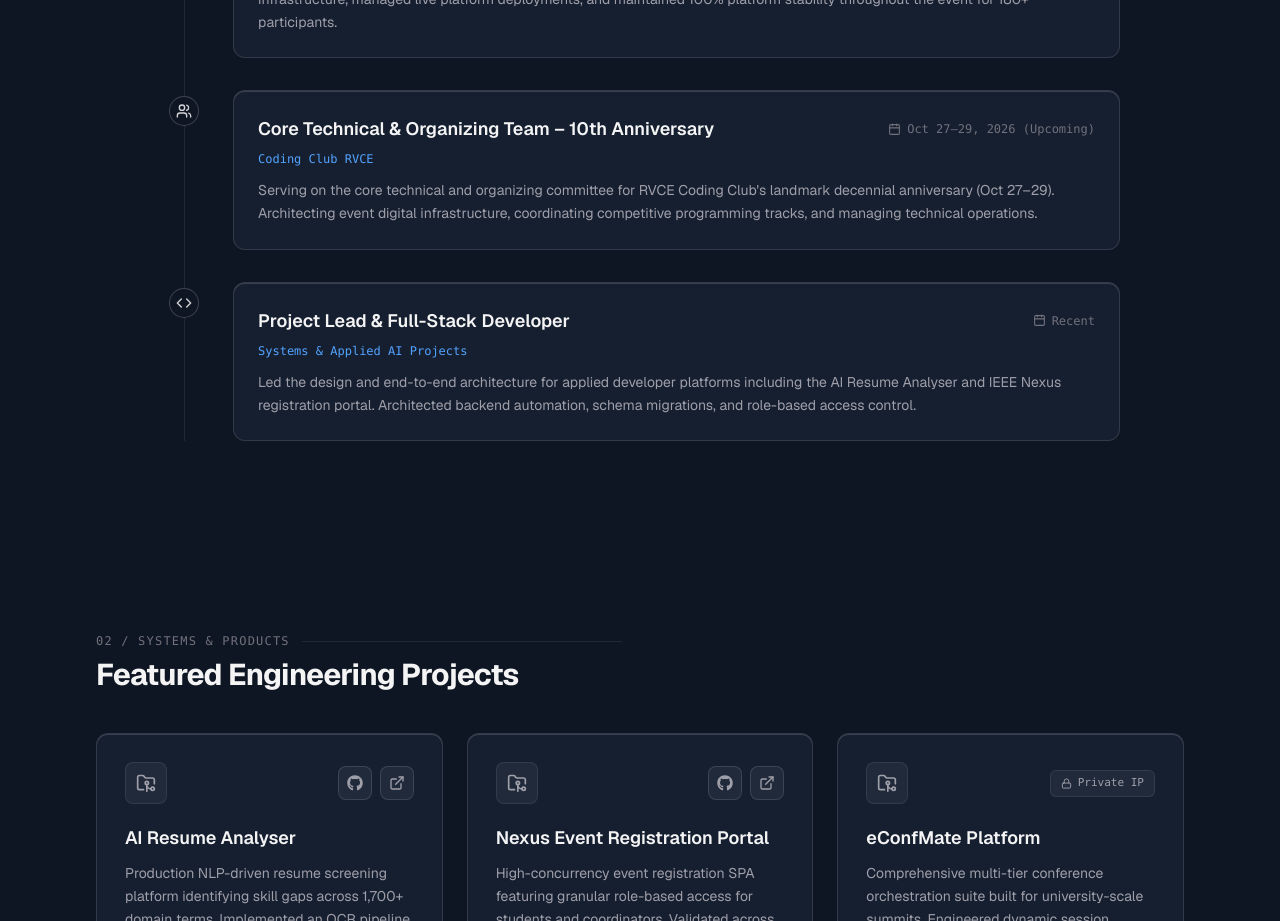
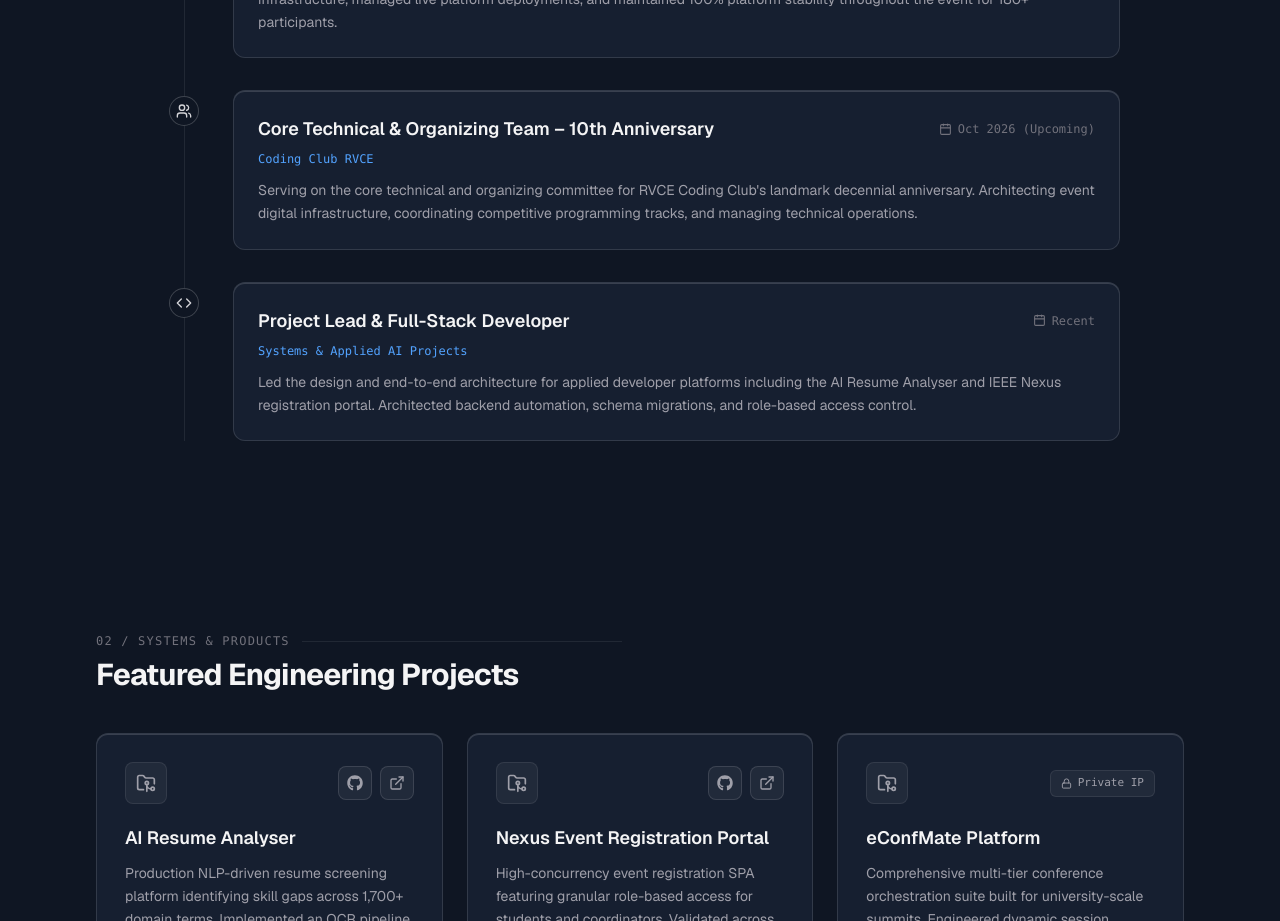
Before and after one commit to Code-with-Prabhjot/Prabhjot_Singh_Resume, a React (Vite) app: page / in a window 1280 px wide. Shown: the part 1120-2041 px from the top of the page. Built offline with nearby package versions, Linux system fonts and the light colour scheme.

Commit message:
updated resume and experience

```diff
--- a/src/components/Experience.jsx
+++ b/src/components/Experience.jsx
@@ -18,8 +18,8 @@ const Experience = () => {
       type: 'leadership',
       title: 'Core Technical & Organizing Team – 10th Anniversary',
       organization: 'Coding Club RVCE',
-      date: 'Oct 27–29, 2026 (Upcoming)',
-      description: "Serving on the core technical and organizing committee for RVCE Coding Club's landmark decennial anniversary (Oct 27–29). Architecting event digital infrastructure, coordinating competitive programming tracks, and managing technical operations.",
+      date: 'Oct 2026 (Upcoming)',
+      description: "Serving on the core technical and organizing committee for RVCE Coding Club's landmark decennial anniversary. Architecting event digital infrastructure, coordinating competitive programming tracks, and managing technical operations.",
       icon: <Users size={16} className="text-zinc-300" />
     },
     {
```
Also changed, not shown: 1 other file (tests, documents, lock files or other folders).
